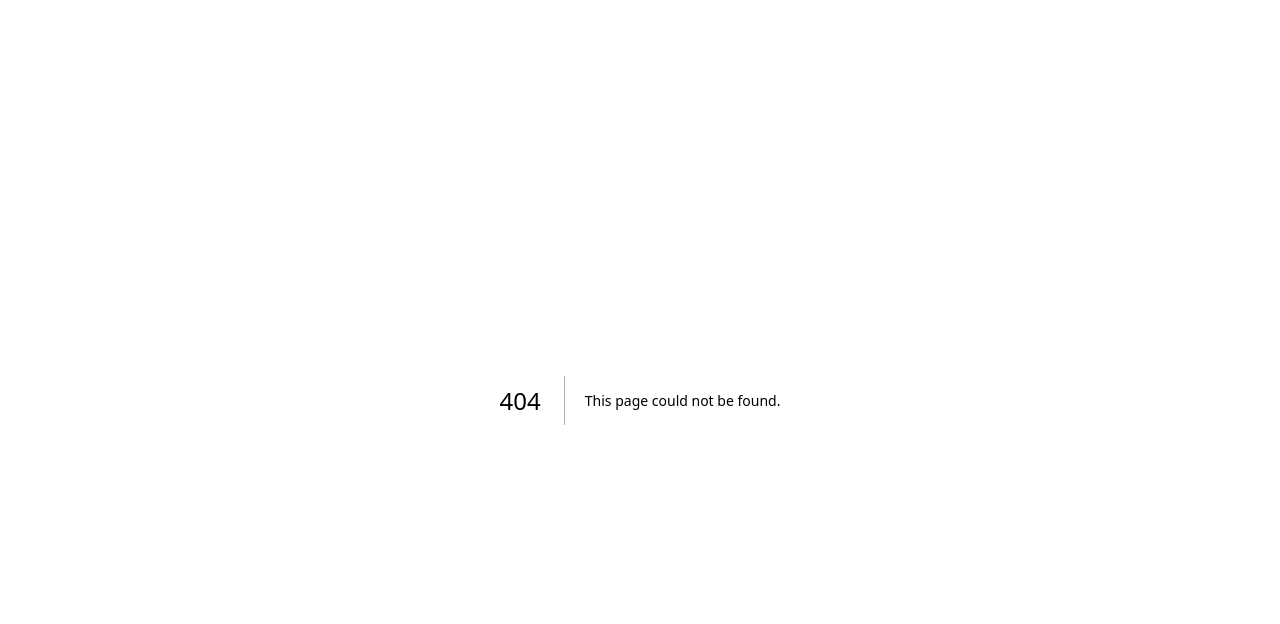
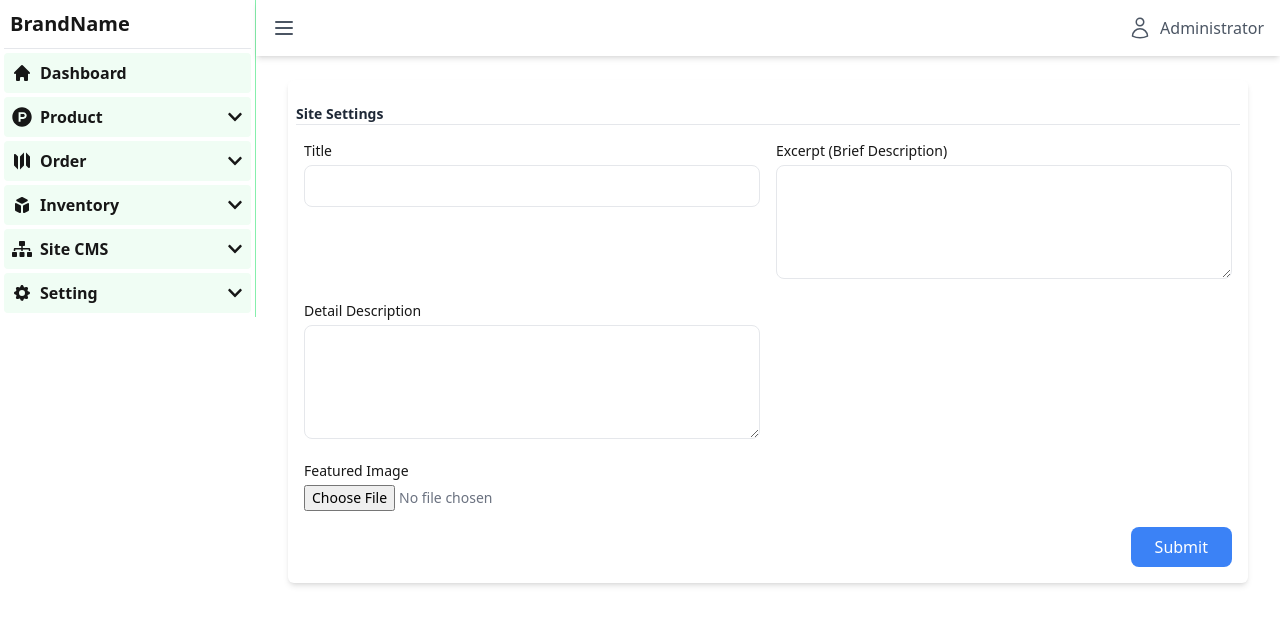
Before and after one commit to applandsys/vespop-frontend, a Next.js app: page /admin/site-posts in a window 1280 px wide. Before the commit this address had no page. Shown: the top 624 px of the page. Built offline with nearby package versions, Linux system fonts and the light colour scheme.

Commit message:
Site Post cms

```diff
--- /dev/null
+++ b/src/app/(administrator)/admin/(authenticated)/site-posts/page.jsx
@@ -0,0 +1,20 @@
+"use client";
+
+import React from 'react';
+import SitePostForm from "@/components/admin/ecommerce/SitePostForm";
+
+const SitePosts = () => {
+    return (
+        <div>
+            <div className="flex-1 p-6">
+                <div className="grid grid-cols-1 gap-2 px-2">
+                    <div>
+                        <SitePostForm />
+                    </div>
+                </div>
+            </div>
+        </div>
+    );
+};
+
+export default SitePosts;
--- a/src/components/admin/ecommerce/BannerList.jsx
+++ b/src/components/admin/ecommerce/BannerList.jsx
@@ -52,7 +52,7 @@ const BannerList = ({banners}) => {
 
 
     const handleEdit = (bannerId) => {
-        // Navigate to the form page to update the banner
+        // Navigate to the form site-posts to update the banner
         router.push(`/admin/banner-setting/${bannerId}`);
     };
 
--- a/src/components/admin/ecommerce/ProductAddEditForm.jsx
+++ b/src/components/admin/ecommerce/ProductAddEditForm.jsx
@@ -353,7 +353,7 @@ const ProductAddEditForm = ({ productId }) => {
             if (response.ok) {
                 alert(productId ? 'Product updated successfully' : 'Product added successfully');
                 resetForm();
-                router.push('/admin/product/product-list'); // Redirect to the product list page
+                router.push('/admin/product/product-list'); // Redirect to the product list site-posts
             } else {
                 alert('Error occurred while saving the product');
             }
--- /dev/null
+++ b/src/components/admin/ecommerce/SitePostForm.jsx
@@ -0,0 +1,171 @@
+"use client";
+
+import React, {useEffect, useState} from "react";
+import config from "@/config";
+import CommonCard from "@/components/ui/CommonCard";
+
+const SiteSettingForm = ({postId}) => {
+    const [formData, setFormData] = useState({
+        title: "",
+        excerpt: "",
+        content: "",
+        featuredImage: "",
+        metaKeywords: "",
+        seoMeta: "",
+        categoryId: ""
+    });
+
+    const [imagePreview, setImagePreview] = useState(null);
+    const [submitting, setSubmitting] = useState(false);
+
+    useEffect(() => {
+        return () => {
+            if (imagePreview) URL.revokeObjectURL(imagePreview);
+        };
+    }, [imagePreview]);
+
+    // 🔹 Input handler
+    const handleChange = (e) => {
+        const { name, value, files } = e.target;
+
+        if (name === "featuredImage") {
+            setFormData({ ...formData, featuredImage: files[0] });
+            if (files[0]) {
+                setImagePreview(URL.createObjectURL(files[0]));
+            }
+        } else {
+            setFormData({ ...formData, [name]: value });
+        }
+    };
+
+    // 🔹 Submit (UPDATE ONLY)
+    const handleSubmit = async (e) => {
+        e.preventDefault();
+        setSubmitting(true);
+
+        const form = new FormData();
+        Object.entries(formData).forEach(([key, value]) => {
+            if (key === "featuredImage") {
+                if (value) form.append("featuredImage", value);
+            } else {
+                form.append(key, value);
+            }
+        });
+
+        try {
+            const res = await fetch(
+                `${config.apiBaseUrl}/admin/site-post`,
+                {
+                    method: "POST",
+                    body: form,
+                }
+            );
+
+            const json = await res.json();
+            if (!json.success) {
+                console.error("Update failed");
+            }
+        } catch (error) {
+            console.error("Update error", error);
+        } finally {
+            setSubmitting(false);
+        }
+    };
+
+    return (
+        <CommonCard title="Site Settings">
+            <form
+                onSubmit={handleSubmit}
+                className="grid grid-cols-1 md:grid-cols-2 gap-4 p-2"
+            >
+                {/* Site Name */}
+                <div>
+                    <label className="block text-sm font-medium mb-1">
+                       Title
+                    </label>
+                    <input
+                        type="text"
+                        name="title"
+                        value={formData.title}
+                        onChange={handleChange}
+                        className="w-full border rounded-lg px-3 py-2"
+                        required
+                    />
+                </div>
+
+                {/* Description */}
+                <div>
+                    <label className="block text-sm font-medium mb-1">
+                        Excerpt (Brief Description)
+                    </label>
+                    <textarea
+                        name="excerpt"
+                        rows="4"
+                        value={formData.excerpt}
+                        onChange={handleChange}
+                        className="w-full border rounded-lg px-3 py-2"
+                    />
+                </div>
+
+                {/* Description */}
+                <div>
+                    <label className="block text-sm font-medium mb-1">
+                       Detail Description
+                    </label>
+                    <textarea
+                        name="content"
+                        rows="4"
+                        value={formData.content}
+                        onChange={handleChange}
+                        className="w-full border rounded-lg px-3 py-2"
+                    />
+                </div>
+
+
+                {/* Featured Image */}
+                {/* Featured Image */}
+                <div className="md:col-span-2">
+                    <label className="block text-sm font-medium mb-1">
+                        Featured Image
+                    </label>
+
+                    <input
+                        type="file"
+                        name="featuredImage"
+                        accept="image/*"
+                        onChange={handleChange}
+                        className="block w-full text-sm text-gray-500"
+                    />
+
+                    {/* Preview */}
+                    {imagePreview && (
+                        <div className="mt-4">
+                            <img
+                                src={imagePreview}
+                                alt="Preview"
+                                className="w-56 h-auto rounded-lg border shadow"
+                            />
+                        </div>
+                    )}
+                </div>
+
+                {/* Submit */}
+                <div className="md:col-span-2 flex justify-end">
+                    <button
+                        type="submit"
+                        disabled={submitting}
+                        className={`px-6 py-2 rounded-lg text-white ${
+                            submitting
+                                ? "bg-gray-400"
+                                : "bg-blue-500 hover:bg-blue-400"
+                        }`}
+                    >
+                        {submitting ? "Submitting..." : "Submit"}
+                    </button>
+                </div>
+            </form>
+        </CommonCard>
+    );
+};
+
+export default SiteSettingForm;
--- a/src/components/layouts/admin/AdminHeader.jsx
+++ b/src/components/layouts/admin/AdminHeader.jsx
@@ -21,7 +21,7 @@ const AdminHeader = () => {
         // Dispatch Redux logout
         dispatch(clearLoginData());
 
-        // Redirect to login page
+        // Redirect to login site-posts
         router.push('/auth/login');
     };
 
--- a/src/jsons/AdminMenu.json
+++ b/src/jsons/AdminMenu.json
@@ -54,6 +54,17 @@
     ]
   },
   {
+    "section": "Site CMS",
+    "icon": "FaSitemap",
+    "items": [
+      {
+        "name": "Manage Posts",
+        "icon": "HiTag",
+        "href": "/admin/site-posts"
+      }
+    ]
+  },
+  {
     "section": "Setting",
     "icon": "HiCog",
     "items": [
--- a/src/services/ecommerce/GetProducts.js
+++ b/src/services/ecommerce/GetProducts.js
@@ -42,7 +42,7 @@ export async function fetchProductDetail(slug) {
 
     const contentType = res.headers.get("content-type") || "";
 
-    // If backend sent HTML (error page/redirect), don't try to parse JSON
+    // If backend sent HTML (error site-posts/redirect), don't try to parse JSON
     if (!res.ok) {
         const body = await res.text();
         throw new Error(
```
Also changed, not shown: src/services/admin/getSitePost.js (added, +15 -0 lines).
